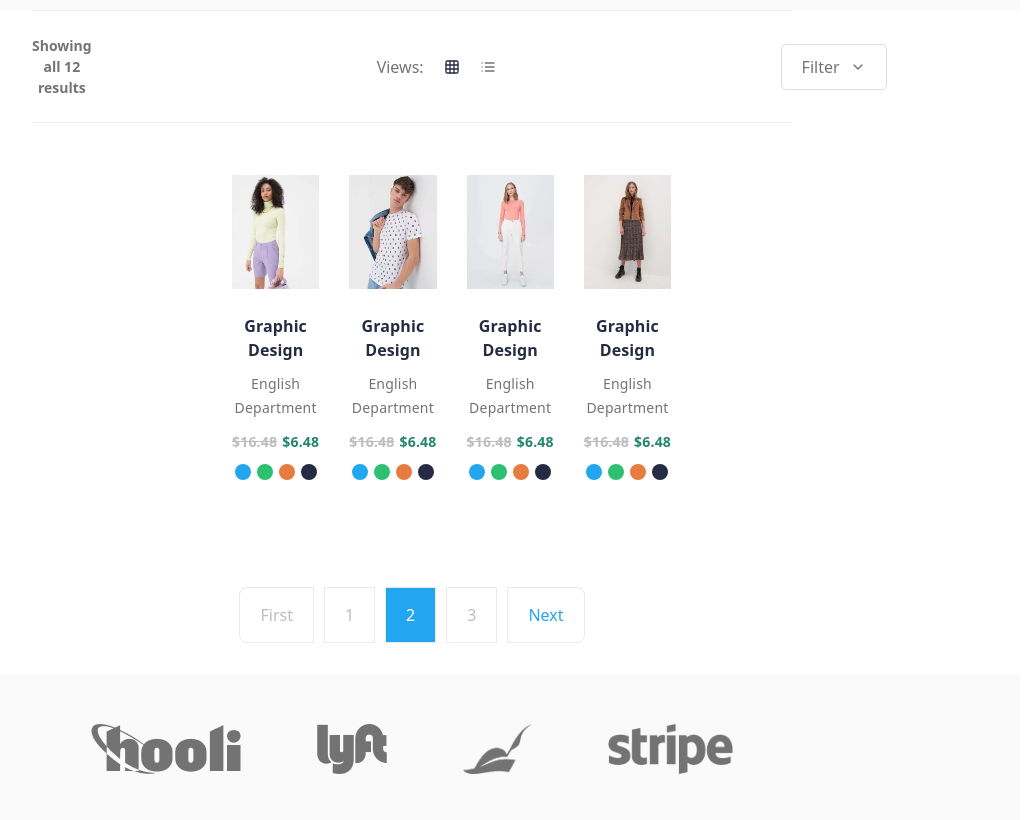
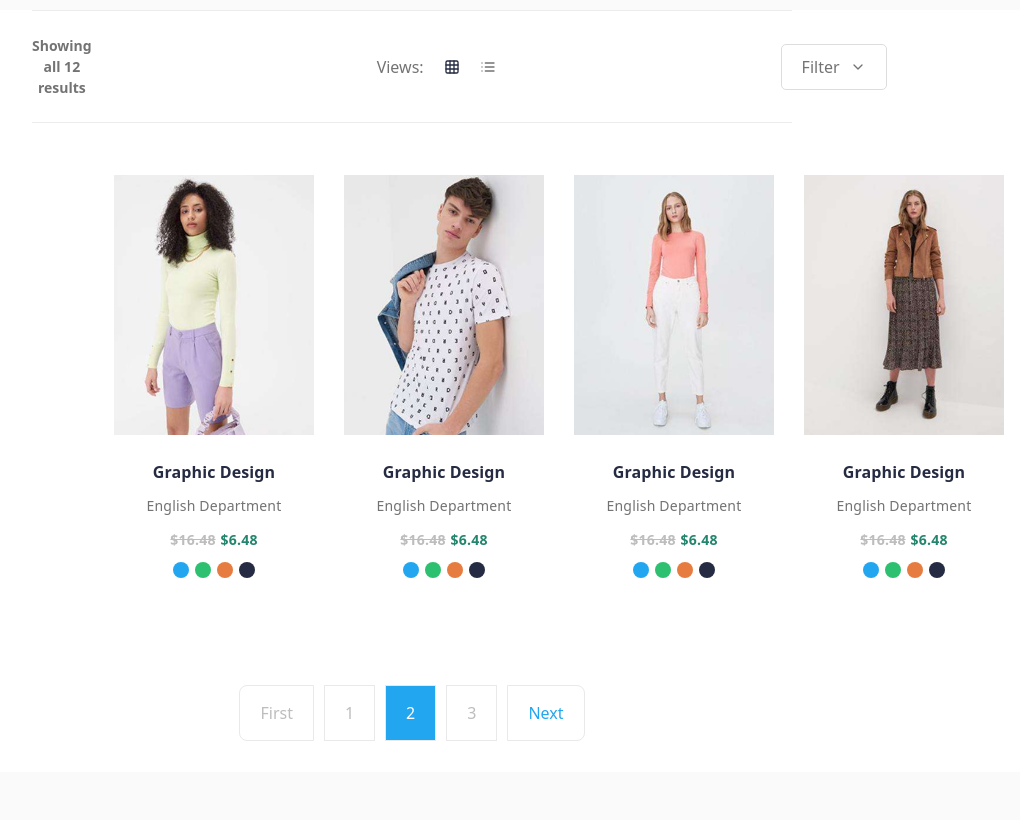
Before and after one commit to mdortca/ecommerce, a React (Vite) app in the folder e-commerce/: page /Shop in a window 1280 px wide. Shown: the part 580-1400 px from the top of the page, without its empty margins (228-1263 px from the left). Built offline with nearby package versions, Linux system fonts and the light colour scheme.

Commit message:
Update ProductCards.jsx

```diff
--- a/e-commerce/src/layout/ShopPageComponents/ProductCards.jsx
+++ b/e-commerce/src/layout/ShopPageComponents/ProductCards.jsx
@@ -43,10 +43,10 @@ function ProductCards() {
     }
   ];
 
-  return (<>    <div className="flex flex-col gap-[30px] w-full max-w-[360px] pt-13 pb-13 mx-auto sm:flex-row">
+  return (<>    <div className="flex flex-col gap-[30px] w-full max-w-[360px] pt-13 pb-13 mx-auto sm:mx-[310px] sm:flex-row">
       {products.map((product) => (
         <div key={product.id} className="flex flex-col items-center bg-white">
-          <div className="w-full h-[360px] sm:h-full">
+          <div className="w-full sm:w-[200px] h-[360px] sm:h-full">
             <img
               src={product.img}
               alt={product.title}
```
